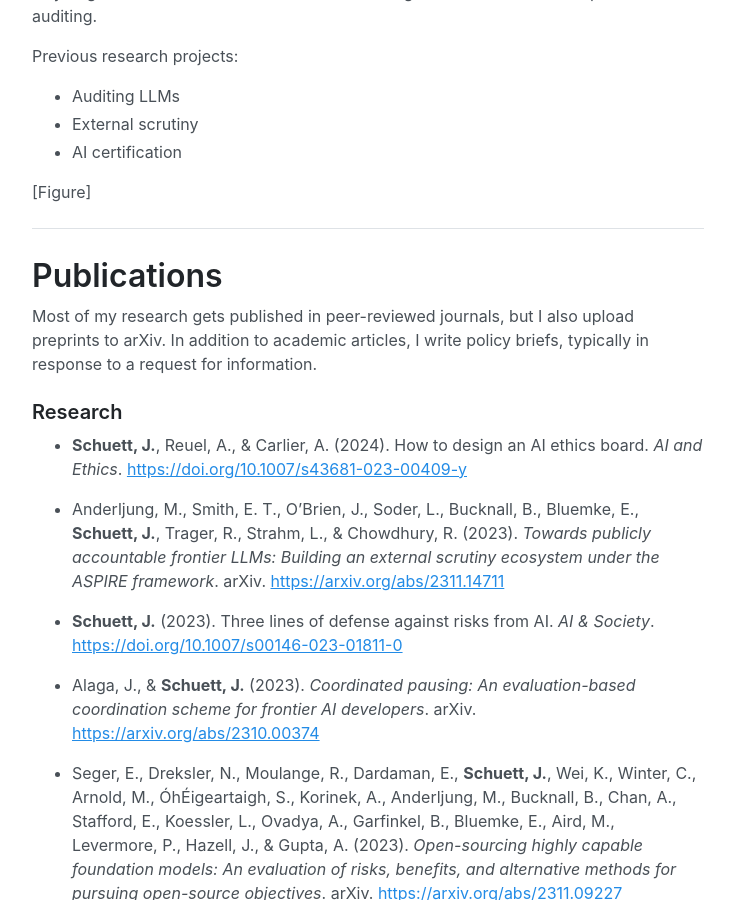
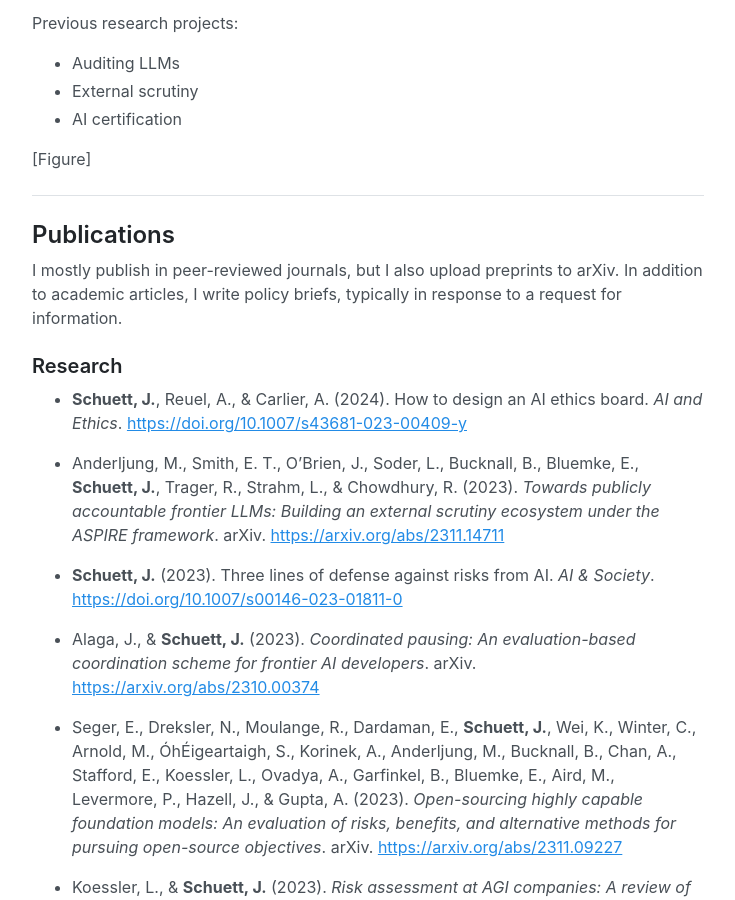
Before and after one commit to jonasschuett/jonasschuett.github.io, a Jekyll site: the page built from _posts/2020-04-04-introduction.md, in a window 1280 px wide and 900 px high, scrolled down 3115 px. Shown: the whole window, without its empty margins (272-1007 px from the left). Built offline with Jekyll 4.4.1, drawn with Linux system fonts in a browser that asks for light colours; some of the changed text lies outside the part shown.

Commit message:
Update 2020-04-04-introduction.md

```diff
--- a/_posts/2020-04-04-introduction.md
+++ b/_posts/2020-04-04-introduction.md
@@ -18,7 +18,7 @@ I live in Berlin, but come to Oxford every four to six weeks. I‘m also regular
 
 ---
 
-# Research
+## Research
 
 My research is aimed at reducing societal risks from AI. I’m particularly concerned about emerging risks from frontier AI models.
 
@@ -92,9 +92,9 @@ Previous research projects:
 
 ---
 
-# Publications
+## Publications
 
-Most of my research gets published in peer-reviewed journals, but I also upload preprints to arXiv. In addition to academic articles, I write policy briefs, typically in response to a request for information.
+I mostly publish in peer-reviewed journals, but I also upload preprints to arXiv. In addition to academic articles, I write policy briefs, typically in response to a request for information.
 
 ### Research
 - **Schuett, J.**, Reuel, A., & Carlier, A. (2024). How to design an AI ethics board. _AI and Ethics_. <https://doi.org/10.1007/s43681-023-00409-y>
@@ -136,7 +136,7 @@ Most of my research gets published in peer-reviewed journals, but I also upload
 
 ---
 
-# Contact
+## Contact
 Find me on [Twitter](https://twitter.com/jonasschuett) and [LinkedIn](https://www.linkedin.com/in/jonasschuett) or reach out to me at [jonas.schuett@governance.ai](mailto:jonas.schuett@governance.ai).
 
 Find my research on [ORCID](https://orcid.org/0000-0001-7154-5049), [Google Scholar](https://scholar.google.com/citations?user=iZXltDgAAAAJ&hl=en&oi=ao), and [SSRN](https://papers.ssrn.com/sol3/cf_dev/AbsByAuth.cfm?per_id=3705327).
```
Also changed, not shown: other parts of _posts/2020-04-04-introduction.md (+1 -1 lines).
